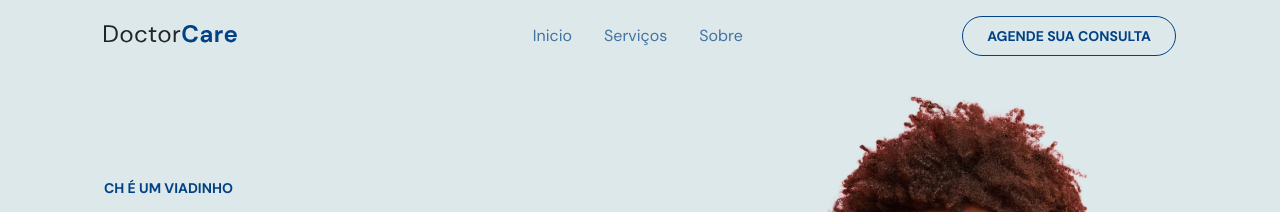
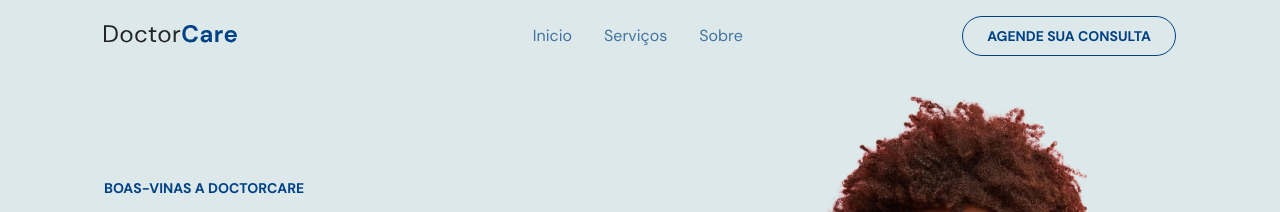
Before and after one commit to Laurindo7940/DoctorCare, a plain HTML site: page index.html in a window 1280 px wide. Shown: the top 212 px of the page. Drawn offline with nearby package versions, Linux system fonts and the light colour scheme.

```diff
--- a/index.html
+++ b/index.html
@@ -235,7 +235,7 @@
       <div class="wrapper">
         <div class="col-a">
           <header>
-            <h4>CH É UM VIADINHO</h4>
+            <h4>BOAS-VINAS A DOCTORCARE</h4>
             <h1>Assistência médica simplificada para todos</h1>
           </header>
           <div class="content">
```
